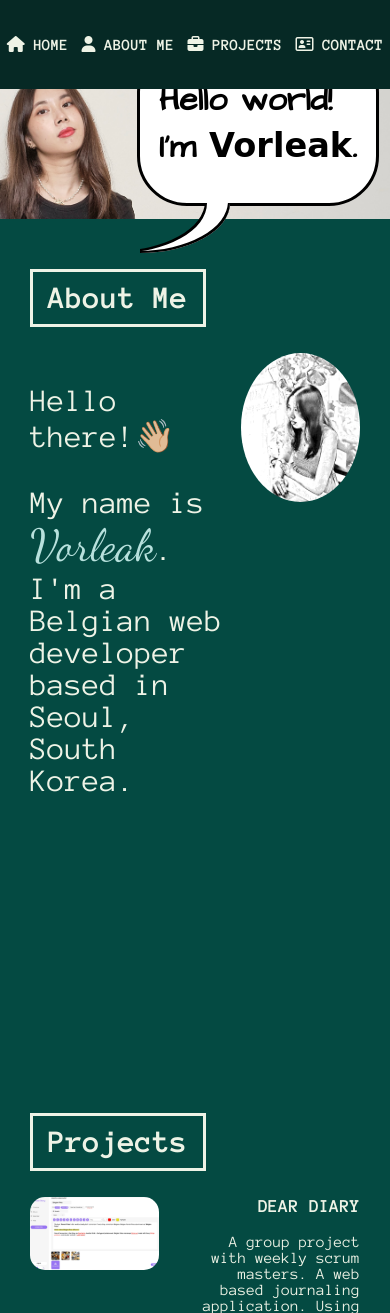
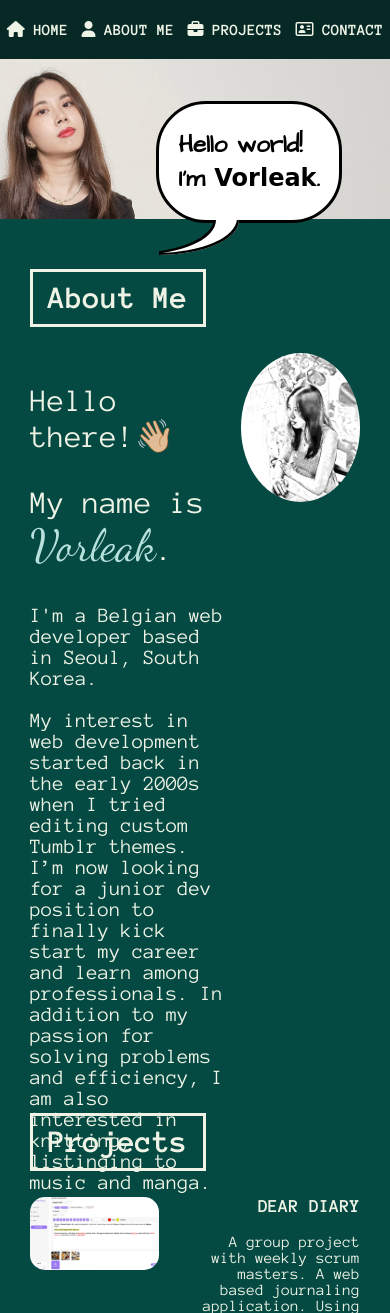
Before and after one commit to longvorleak/longvorleak.github.io, a PHP site: page / in a window 390 px wide. Shown: the top 1313 px of the page. Run offline with PHP 8.4, Linux system fonts and the light colour scheme; some libraries are stand-ins or nearby versions; some web fonts are replaced.

Commit message:
about me text

```diff
--- a/index.html
+++ b/index.html
@@ -58,10 +58,15 @@
             <p class="text-highlight">Hello there!👋🏼
             </br>
             </br>
-                My name is <span class="name">Vorleak</span>.
-            </br>
-                 I'm a Belgian web developer based in Seoul, South Korea.
-        </p>
+            My name is <span class="name">Vorleak</span>.
+            </p>
+            <p class="about-p">
+                I'm a Belgian web developer based in Seoul, South Korea.
+            </p>
+            <p class="about-p">
+                My interest in web development started back in the early 2000s when I tried editing custom Tumblr themes. I’m now looking for a junior dev position to finally kick start my career and learn among professionals. In addition to my passion for solving problems and efficiency, I am also interested in knitting, listinging to music and manga.
+            </p>
+
         </div>
 
         <div class="manga-pic">
@@ -226,23 +231,34 @@
     <div class="skill-container">
         <p>Languages:</p>
         <ul>
-            <li>HTML5</li>
-            <li>CSS3</li>
+            <li>HTML</li>
+            <li>CSS</li>
             <li>JavaScript</li>
             <li>PHP</li>
         </ul>
     </div>
 
-    <p>Platforms & Systems:</p>
+    <p>Technologies:</p>
     <ul>
         <li>Git</li>
+        <li>GitHub</li>
         <li>MySQL</li>
+    </ul>
+
+    <p>Programs & tools:</p>
+    <ul>
+        <li>Git</li>
+        <li>VS Code</li>
         <li>Jira</li>
         <li>Confluence</li>
         <li>Figma</li>
         <li>Trello</li>
     </ul>
 
+    <p>Website builders:</p>
+    <ul>
+        <li>Shopify</li>
+    </ul>
 
     <p>Learning:</p>
     <ul>
--- a/style.css
+++ b/style.css
@@ -100,7 +100,7 @@ button:hover {
     list-style-type: none;
     display: flex;
     justify-content: space-around;
-    padding: 20px 0px;
+    padding: 5px 0px;
     box-sizing: border-box;
 }
 
@@ -205,6 +205,10 @@ nav {
 
 .about-text {
     width: 60%;
+}
+
+.about-p {
+    font-size: 1.3em;
 }
 
 .manga-pic {
@@ -320,12 +324,20 @@ footer {
 
 @media screen and (max-width: 780px) {
     .hero-bubble {
-        top: 5%;
-        left: 35%;
+        top: 12%;
+        left: 40%;
         padding: 1% 5%;
         color: black;
         font-family: 'Architects Daughter', cursive;
-        font-size: 1.2m;
+        font-size: 1em;
+    }
+
+    .bubble::before {
+        content: '';
+        position: absolute;
+        bottom: -35px;
+        height: 35px;
+        width: 80px;
     }
 
     #section-about, #section-skills, #section-project, #section-contact {
```
